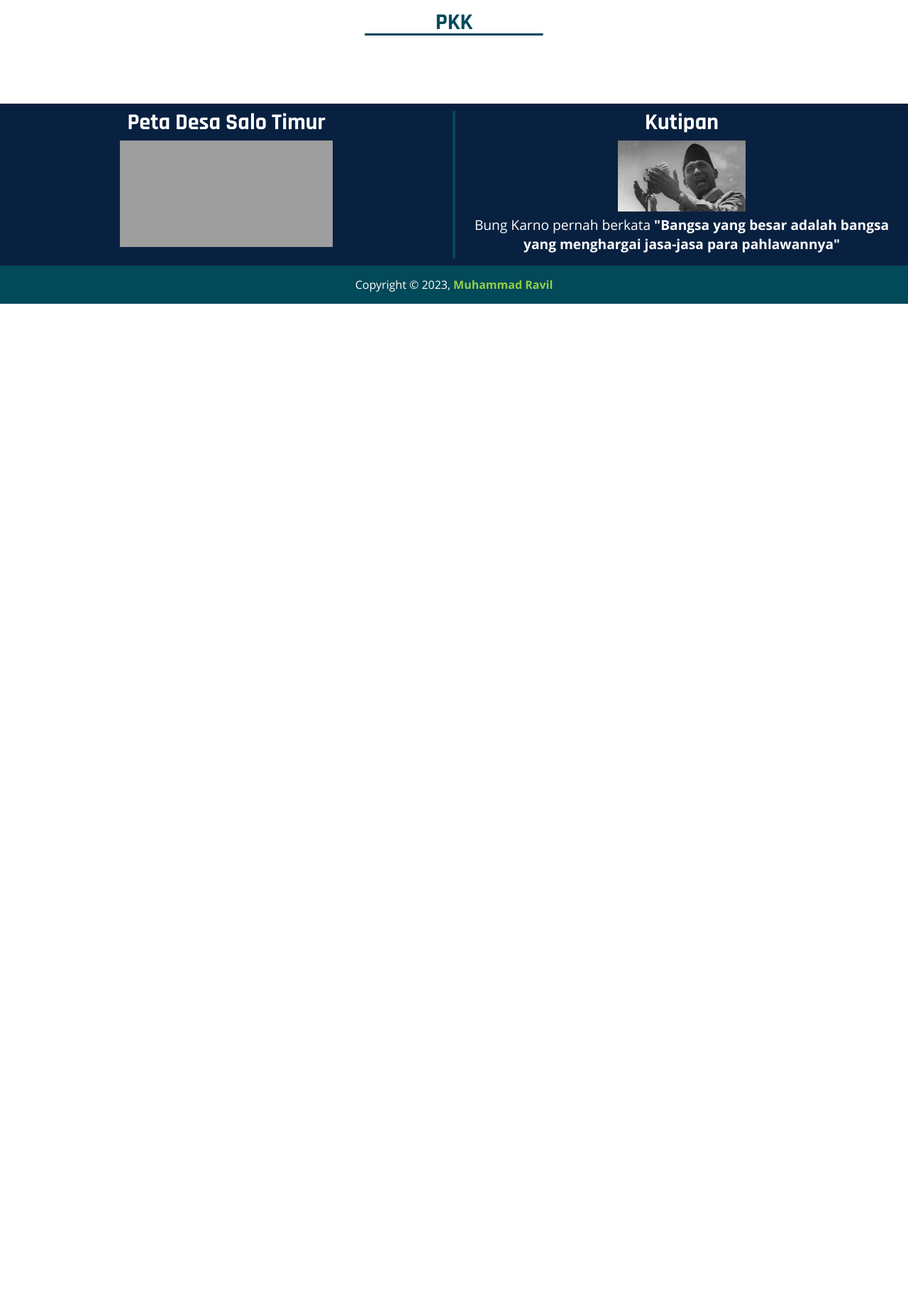
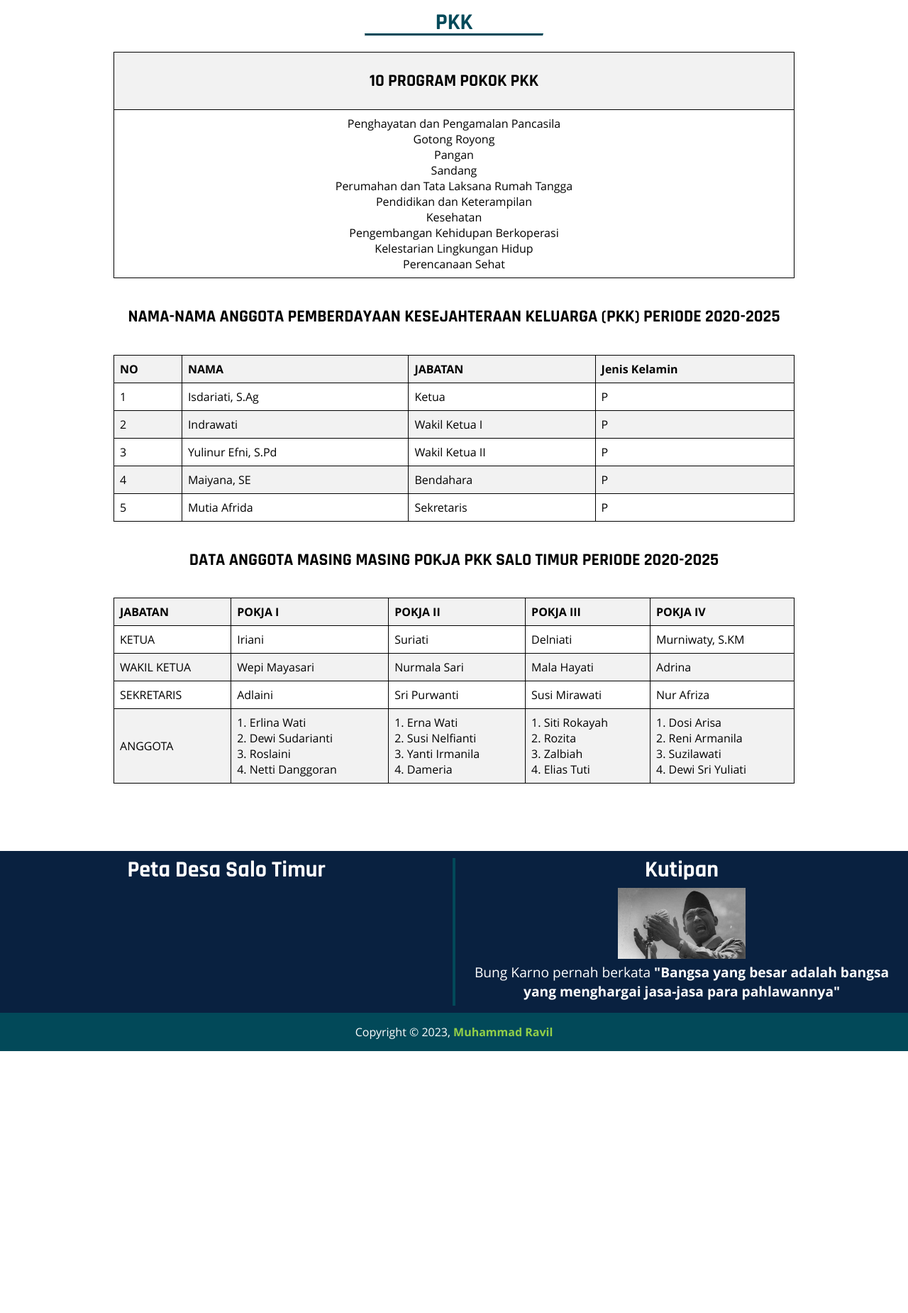
Before and after one commit to bayupradika/webdes, a PHP site: page /pkk.php in a window 1280 px wide. Shown: the part 70-1920 px from the top of the page at 71% size. After the commit the page ends 1551 px from the top, so only its background shows below. Run offline with PHP 8.4, Linux system fonts and the light colour scheme; some web fonts are replaced; grey boxes are pictures that could not be loaded.

Commit message:
update data pkk dan lpm

```diff
--- a/assets/css/style.css
+++ b/assets/css/style.css
@@ -1,10 +1,6 @@
-html{
-  min-height: 3000px;
-}
 body{
   font-family: 'OpenSans',arial;
   margin: 0;
-  min-height: 2000px;
 }
 a{
   text-decoration: none;
--- a/bpd.php
+++ b/bpd.php
@@ -15,7 +15,7 @@
       <div class="judul_section">
         <h1>BPD</h1>
         <hr>
-        <h2>NAMA-NAMA ANGGOTA BADAN PERMUSYAWARATAN DESA (BPD) PRIODE 2020-2025</h2><br>
+        <h2>NAMA-NAMA ANGGOTA BADAN PERMUSYAWARATAN DESA (BPD) PERIODE 2020-2025</h2><br>
     <table class="table">
     <thead>
         <tr>
--- a/pkk.php
+++ b/pkk.php
@@ -14,12 +14,141 @@
     <div class="berita">
       <div class="judul_section">
         <h1>PKK</h1>
-        <hr>
-      </div>
-      </div>
+        <hr> <br>
+        <table class="table">
+            <thead>
+                <tr>
+                    <th><h2 style="text-align: center;">10 PROGRAM POKOK PKK</h2></th>
+                </tr>
+            </thead>
+            <tbody>
+                <tr>
+                    <td style="text-align:center;"> Penghayatan dan Pengamalan Pancasila <br>
+                     Gotong Royong <br>
+                     Pangan <br>
+                     Sandang <br>
+                     Perumahan dan Tata Laksana Rumah Tangga <br>
+                     Pendidikan dan Keterampilan <br>
+                     Kesehatan <br>
+                     Pengembangan Kehidupan Berkoperasi <br>
+                     Kelestarian Lingkungan Hidup <br>
+                     Perencanaan Sehat</td>
+                </tr>
+            </tbody>
+        </table> <br>
+        <h2>NAMA-NAMA ANGGOTA PEMBERDAYAAN KESEJAHTERAAN KELUARGA (PKK) PERIODE 2020-2025</h2><br>
+        <table class="table">
+            <thead>
+                <tr>
+                    <th>NO</th>
+                    <th>NAMA</th>
+                    <th>JABATAN</th>
+                    <th>Jenis Kelamin</th>
+                </tr>
+            </thead>
+            <tbody>
+                <tr>
+                    <td>1</td>
+                    <td>Isdariati, S.Ag</td>
+                    <td>Ketua</td>
+                    <td>P</td>
+                </tr>
+                <tr>
+                    <td>2</td>
+                    <td>Indrawati</td>
+                    <td>Wakil Ketua I</td>
+                    <td>P</td>
+                </tr>
+                <tr>
+                    <td>3</td>
+                    <td>Yulinur Efni, S.Pd</td>
+                    <td>Wakil Ketua II</td>
+                    <td>P</td>
+                </tr>
+                <tr>
+                    <td>4</td>
+                    <td>Maiyana, SE</td>
+                    <td>Bendahara</td>
+                    <td>P</td>
+                </tr>
+                <tr>
+                    <td>5</td>
+                    <td>Mutia Afrida</td>
+                    <td>Sekretaris</td>
+                    <td>P</td>
+                </tr>
+            </tbody>
+        </table> <br>
+
+        <h2>DATA ANGGOTA MASING MASING POKJA PKK SALO TIMUR PERIODE 2020-2025</h2><br>
+        <table class="table">
+            <thead>
+                <tr>
+                    <th>JABATAN</th>
+                    <th>POKJA I</th>
+                    <th>POKJA II</th>
+                    <th>POKJA III</th>
+                    <th>POKJA IV</th>
+                </tr>
+            </thead>
+            <tbody>
+                <tr>
+                    <td>KETUA</td>
+                    <td>Iriani</td>
+                    <td>Suriati</td>
+                    <td>Delniati</td>
+                    <td>Murniwaty, S.KM</td>
+                </tr>
+                <tr>
+                    <td>WAKIL KETUA</td>
+                    <td>Wepi Mayasari</td>
+                    <td>Nurmala Sari</td>
+                    <td>Mala Hayati</td>
+                    <td>Adrina</td>
+                </tr>
+                <tr>
+                    <td>SEKRETARIS</td>
+                    <td>Adlaini</td>
+                    <td>Sri Purwanti</td>
+                    <td>Susi Mirawati</td>
+                    <td>Nur Afriza</td>
+                </tr>
+                <tr>
+                    <td><br>ANGGOTA<br><br></td>
+                    <td style="line-height: 1,6rem;">1. Erlina Wati <br>2. Dewi Sudarianti <br>3. Roslaini <br>4. Netti Danggoran</td>
+                    <td style="line-height: 1,6rem;">1. Erna Wati <br>2. Susi Nelfianti <br>3. Yanti Irmanila <br>4. Dameria</td>
+                    <td style="line-height: 1,6rem;">1. Siti Rokayah <br>2. Rozita <br>3. Zalbiah <br>4. Elias Tuti</td>
+                    <td style="line-height: 1,6rem;">1. Dosi Arisa <br>2. Reni Armanila <br>3. Suzilawati <br>4. Dewi Sri Yuliati</td>
+                </tr>
+            </tbody>
+        </table>
+        </div>
     </div>
-
+    </div>
+  </div>
   </body>
   </html>
 
     <?php require 'layout/footer.php'; ?>
+    <style>
+    /* CSS untuk menambahkan border pada tabel */
+    .table {
+      border-collapse: collapse;
+      width: 100%;
+    }
+
+    .table th, .table td {
+      border: 1px solid black;
+      padding: 8px;
+      text-align: left;
+    }
+
+    /* Optional: Tambahkan styling tambahan jika diperlukan */
+    .table th {
+      background-color: #f2f2f2;
+    }
+
+    .table tbody tr:nth-child(even) {
+      background-color: #f2f2f2;
+    }
+  </style>
```
Also changed, not shown: lpm.php (+23 -1 lines).
